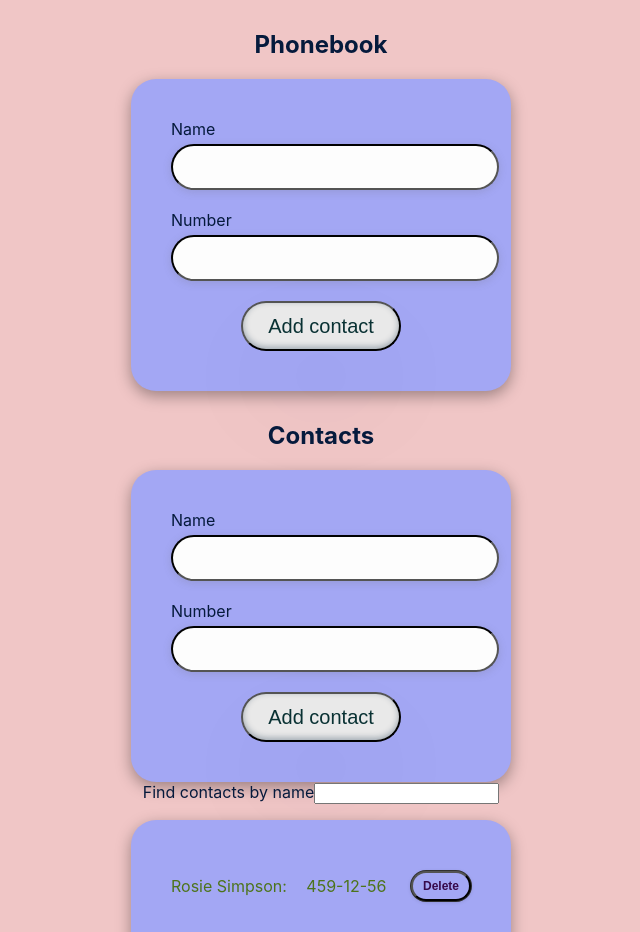
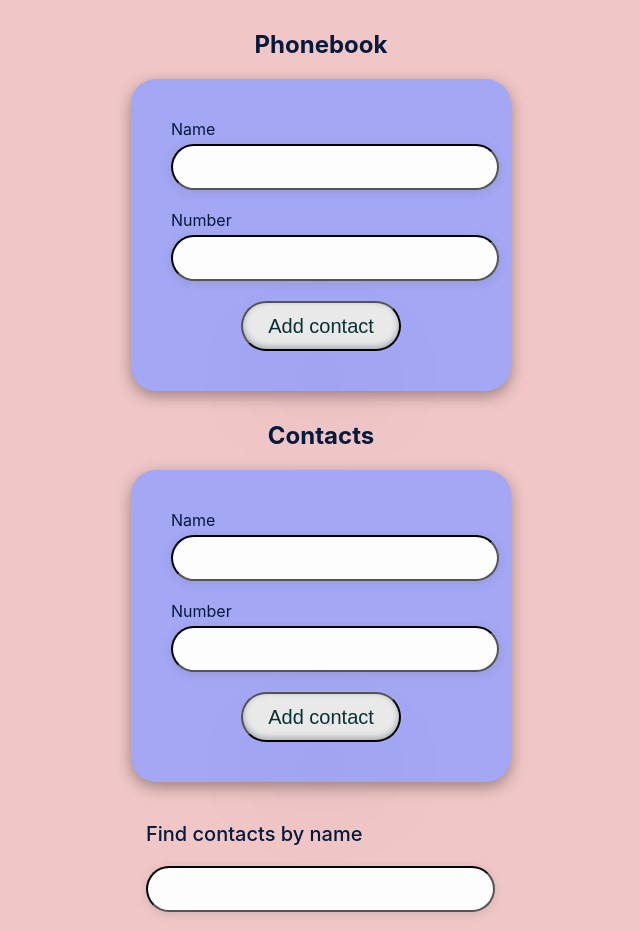
Before and after one commit to Maksym-Ocheretniuk/goit-react-hw-02-phonebook, a React (Create React App) app: page / in a window 1280 px wide. Shown: the top 932 px of the page, without its empty margins (319-959 px from the left). Built offline with nearby package versions, Linux system fonts and the light colour scheme.

Commit message:
Filter style

```diff
--- a/src/components/Filter/Filter.jsx
+++ b/src/components/Filter/Filter.jsx
@@ -1,10 +1,20 @@
 import PropTypes from 'prop-types';
 
+import css from './Filter.module.css';
+
 export const Filter = ({ value, onChange }) => (
-  <label>
-    Find contacts by name
-    <input value={value} onChange={onChange} type="text" name="filter" />
-  </label>
+  <div className={css.filterWrapper}>
+    <label className={css.filterLabel}>
+      Find contacts by name
+      <input
+        className={css.filterInput}
+        value={value}
+        onChange={onChange}
+        type="text"
+        name="filter"
+      />
+    </label>
+  </div>
 );
 
 Filter.propTypes = {
--- /dev/null
+++ b/src/components/Filter/Filter.module.css
@@ -0,0 +1,31 @@
+.filterWrapper {
+  display: flex;
+  flex-direction: column;
+  gap: 20px;
+  width: 350px;
+
+  margin-top: 40px;
+  margin-bottom: 20px;
+}
+
+.filterLabel {
+  font-size: 20px;
+  font-weight: 500;
+}
+
+.filterInput {
+  font-size: 16px;
+
+  width: 300px;
+  height: 40px;
+
+  padding-right: 20px;
+  padding-left: 25px;
+  margin-top: 20px;
+
+  border-radius: 50px;
+  border-color: black;
+
+  background-color: #fdfdfd;
+  box-shadow: rgba(99, 99, 99, 0.2) 0px 2px 8px 0px;
+}
```
